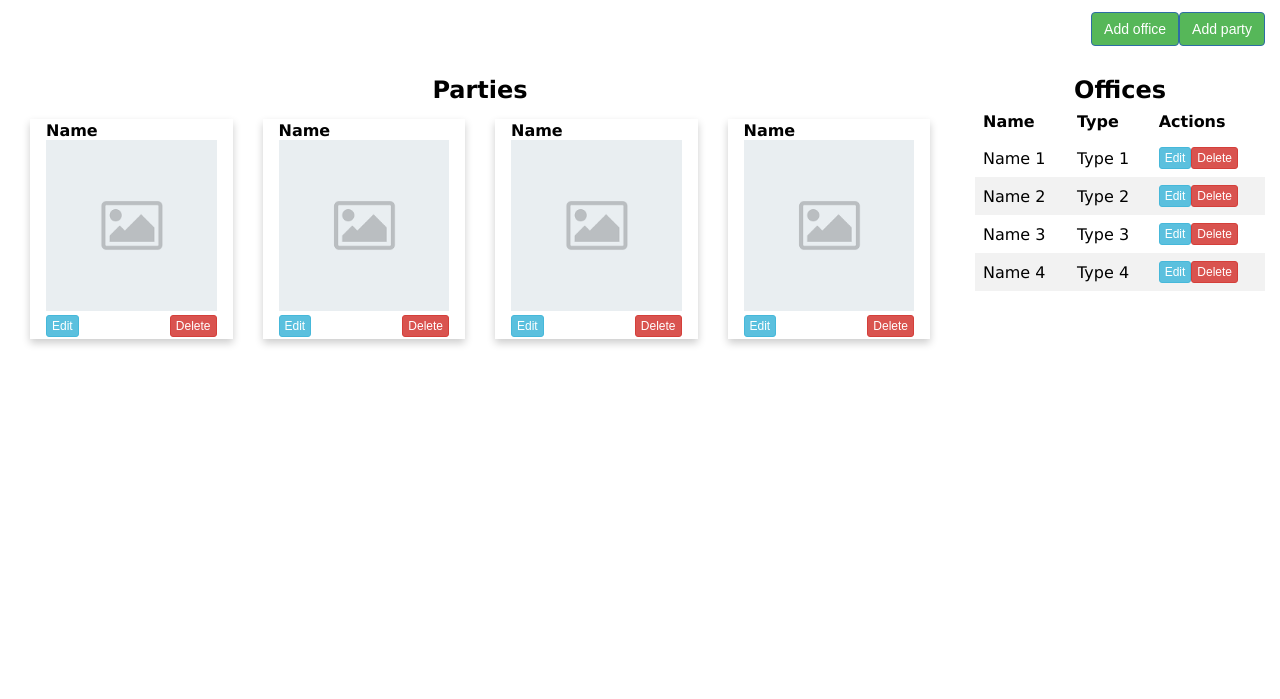
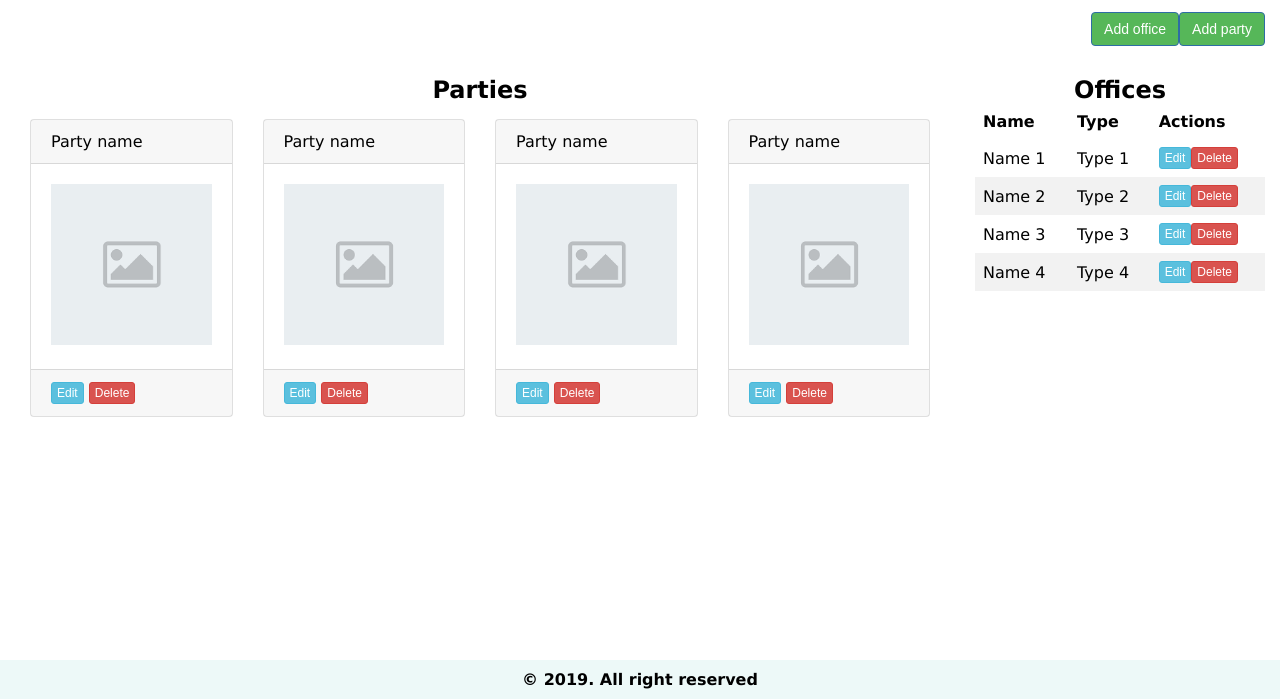
Before and after one commit to AJAkimana/politico, a plain HTML site: page UI/parties.html in a window 1280 px wide. Shown: the part 101-800 px from the top of the page. Drawn offline with Linux system fonts and the light colour scheme.

Commit message:
[#163859520] Displaying party information in cards

```diff
--- a/UI/parties.html
+++ b/UI/parties.html
@@ -7,11 +7,12 @@
 	<link rel="stylesheet" type="text/css" href="../public/css/style.css">
 </head>
 <body>
+	<script type="text/javascript">var userType='admin'</script>
 	<nav class="navbar">
 		<span class="navbar-toggle" id="js-navbar-toggle">
 			<i class="fas fa-bars">Menu</i>
 		</span>
-		<a href="#" class="logo">Politico</a>
+		<a href="index.html" class="logo">Politico</a>
 		<ul class="main-nav" id="js-menu">
 		</ul>
 	</nav>
@@ -26,45 +27,53 @@
 				<h2 class="text-center">Parties</h2>
 				<div class="col-smt-12 col-tab-4 col-lap-3 col-dsk-3">
 					<div class="card">
-						<div class="card-container">
-							<h4>Name</h4>
-							<div class="inline">
+						<!-- <h4 class="text-center">Party name</h4> -->
+						<div class="card-header">Party name</div>
+						<div class="card-body">
 							<img class="img-full" src="../public/default.png">
-								<button class="btn btn-edit btn-small" onclick="openModal('partyModal','editParty')">Edit</button><button class="btn btn-delete btn-small pull-right" onclick="openModal('deleteModal')">Delete</button>
 						</div>
+						<div class="card-footer">
+							<button class="btn btn-edit btn-small" onclick="openModal('partyModal','editParty')">Edit</button>
+							<button class="btn btn-delete btn-small" onclick="openModal('deleteModal')">Delete</button>
 						</div>
 					</div>
 				</div>
 				<div class="col-smt-12 col-tab-4 col-lap-3 col-dsk-3">
 					<div class="card">
-						<div class="card-container">
-							<h4>Name</h4>
-							<div class="inline">
+						<!-- <h4 class="text-center">Party name</h4> -->
+						<div class="card-header">Party name</div>
+						<div class="card-body">
 							<img class="img-full" src="../public/default.png">
-								<button class="btn btn-edit btn-small" onclick="openModal('partyModal','editParty')">Edit</button><button class="btn btn-delete btn-small pull-right" onclick="openModal('deleteModal')">Delete</button>
 						</div>
+						<div class="card-footer">
+							<button class="btn btn-edit btn-small" onclick="openModal('partyModal','editParty')">Edit</button>
+							<button class="btn btn-delete btn-small" onclick="openModal('deleteModal')">Delete</button>
 						</div>
 					</div>
 				</div>
 				<div class="col-smt-12 col-tab-4 col-lap-3 col-dsk-3">
 					<div class="card">
-						<div class="card-container">
-							<h4>Name</h4>
-							<div class="inline">
+						<!-- <h4 class="text-center">Party name</h4> -->
+						<div class="card-header">Party name</div>
+						<div class="card-body">
 							<img class="img-full" src="../public/default.png">
-								<button class="btn btn-edit btn-small" onclick="openModal('partyModal','editParty')">Edit</button><button class="btn btn-delete btn-small pull-right" onclick="openModal('deleteModal')">Delete</button>
 						</div>
+						<div class="card-footer">
+							<button class="btn btn-edit btn-small" onclick="openModal('partyModal','editParty')">Edit</button>
+							<button class="btn btn-delete btn-small" onclick="openModal('deleteModal')">Delete</button>
 						</div>
 					</div>
 				</div>
 				<div class="col-smt-12 col-tab-4 col-lap-3 col-dsk-3">
 					<div class="card">
-						<div class="card-container">
-							<h4>Name</h4>
-							<div class="inline">
+						<!-- <h4 class="text-center">Party name</h4> -->
+						<div class="card-header">Party name</div>
+						<div class="card-body">
 							<img class="img-full" src="../public/default.png">
-								<button class="btn btn-edit btn-small" onclick="openModal('partyModal','editParty')">Edit</button><button class="btn btn-delete btn-small pull-right" onclick="openModal('deleteModal')">Delete</button>
 						</div>
+						<div class="card-footer">
+							<button class="btn btn-edit btn-small" onclick="openModal('partyModal','editParty')">Edit</button>
+							<button class="btn btn-delete btn-small" onclick="openModal('deleteModal')">Delete</button>
 						</div>
 					</div>
 				</div>
@@ -118,8 +127,8 @@
 						<input type="text" name="partyAddress" id="partyAddress" placeholder="Enter Headquoter address">
 					</div>
 					<div class="col-smt-12 col-tab-6 col-lap-4 col-dsk-4">
-						<label for="partyLogo">Link of logo</label>
-						<input type="text" name="partyLogo" id="partyLogo" placeholder="Enter party logo">
+						<label for="partyLogo">Select logo</label>
+						<input type="file" name="partyLogo" id="partyLogo">
 					</div>
 				</div>
 			</div>
@@ -171,6 +180,9 @@
 			</div>
 		</div>
 	</div>
+	<footer class="footer">
+		<h4>&copy; <span id="year"></span></h4>
+	</footer>
 	<script type="text/javascript" src="../public/js/common_pages_script.js"></script>
 </body>
 </html>
--- a/public/css/style.css
+++ b/public/css/style.css
@@ -18,12 +18,14 @@
 html {
   font-family: "Lucida Sans", sans-serif;
 }
+.landing-text{
+  font-size: 36px;
+}
 input[type=text], input[type=password], input[type=email], select, .btn-login{
   width: 100%;
-  padding: 12px;
+  padding: 8px;
   border: 1px solid #ccc;
-  /*padding: 15px;*/
-  margin: 5px 0 22px 0;
+  /*margin: 5px 0 15px 0;*/
   display: inline-block;
   border-radius: 4px;
   resize: vertical;
@@ -43,12 +45,14 @@ tr:nth-child(even) {
 .text-center{
   text-align: center;
 }
+.text-white{
+  color: #fff;
+}
 .bg-color {
-  background-repeat:no-repeat;
-  background: -webkit-linear-gradient(70deg, #ff6464 40%, #5ac8fa 40%);
-  background: -o-linear-gradient(70deg, #ff6464 40%, #5ac8fa 40%);
-  background: -moz-linear-gradient(70deg, #ff6464 40%, #5ac8fa 40%);
-  background: linear-gradient(70deg, #ff6464 40%, #edf9f8 40%);
+  background: -webkit-linear-gradient(70deg, #ff6464 40%, #5ac8fa 40%) fixed;
+  background: -o-linear-gradient(70deg, #ff6464 40%, #5ac8fa 40%) fixed;
+  background: -moz-linear-gradient(70deg, #ff6464 40%, #5ac8fa 40%) fixed;
+  background: linear-gradient(70deg, #ff6464 40%, #edf9f8 40%) fixed;
 }
 
 .center{
@@ -74,10 +78,16 @@ tr:nth-child(even) {
   border: 3px solid #70c9c7;
 }
 .sm-padding{
-  padding-left: 40px;
+  /*padding: 15px auto;*/
+  margin: 3px 5px 15px 5px;
+  /*margin:0px 15px 10px 5px;*/
+}
+.lg-padding{
+  /*padding: 15px auto;*/
+  margin: 20px auto;
 }
 .footer {
-  /*position: fixed;*/
+  position: fixed;
   left: 0;
   bottom: 0;
   width: 100%;
@@ -369,7 +379,7 @@ tr:nth-child(even) {
   font-size: 16px;
   color: inherit;
 }
-.panel-title > a,.panel-title > small,.panel-title > .small,.panel-title > small > a,.panel-title > .small > a {
+.panel-title,.panel-title > small,.panel-title > .small{
   color: inherit;
 }
 .panel-footer {
@@ -379,12 +389,35 @@ tr:nth-child(even) {
   border-bottom-right-radius: 3px;
   border-bottom-left-radius: 3px;
 }
-.card{
-  box-shadow: 0 4px 8px 0 rgba(0,0,0,0.2);
-  transition: 0.3s;
+.card {
+  position: relative;
+  display: -ms-flexbox;
+  display: flex;
+  -ms-flex-direction: column;
+  flex-direction: column;
+  min-width: 0;
+  word-wrap: break-word;
+  background-color: #fff;
+  background-clip: border-box;
+  border: 1px solid rgba(0, 0, 0, 0.125);
+  border-radius: 0.25rem;
 }
-.card-container{
-  padding: 2px 16px
+.card-header{
+  padding: 0.75rem 1.25rem;
+  margin-bottom: 0;
+  color: inherit;
+  background-color: rgba(0, 0, 0, 0.03);
+  border-bottom: 1px solid rgba(0, 0, 0, 0.125);
+}
+.card-body{
+  -ms-flex: 1 1 auto;
+  flex: 1 1 auto;
+  padding: 1.25rem;
+}
+.card-footer{
+  padding: 0.75rem 1.25rem;
+  background-color: rgba(0, 0, 0, 0.03);
+  border-top: 1px solid rgba(0, 0, 0, 0.125);
 }
 .inline{
   display: inline-block;
```
Lines whose indentation alone changed are shown as unchanged.
